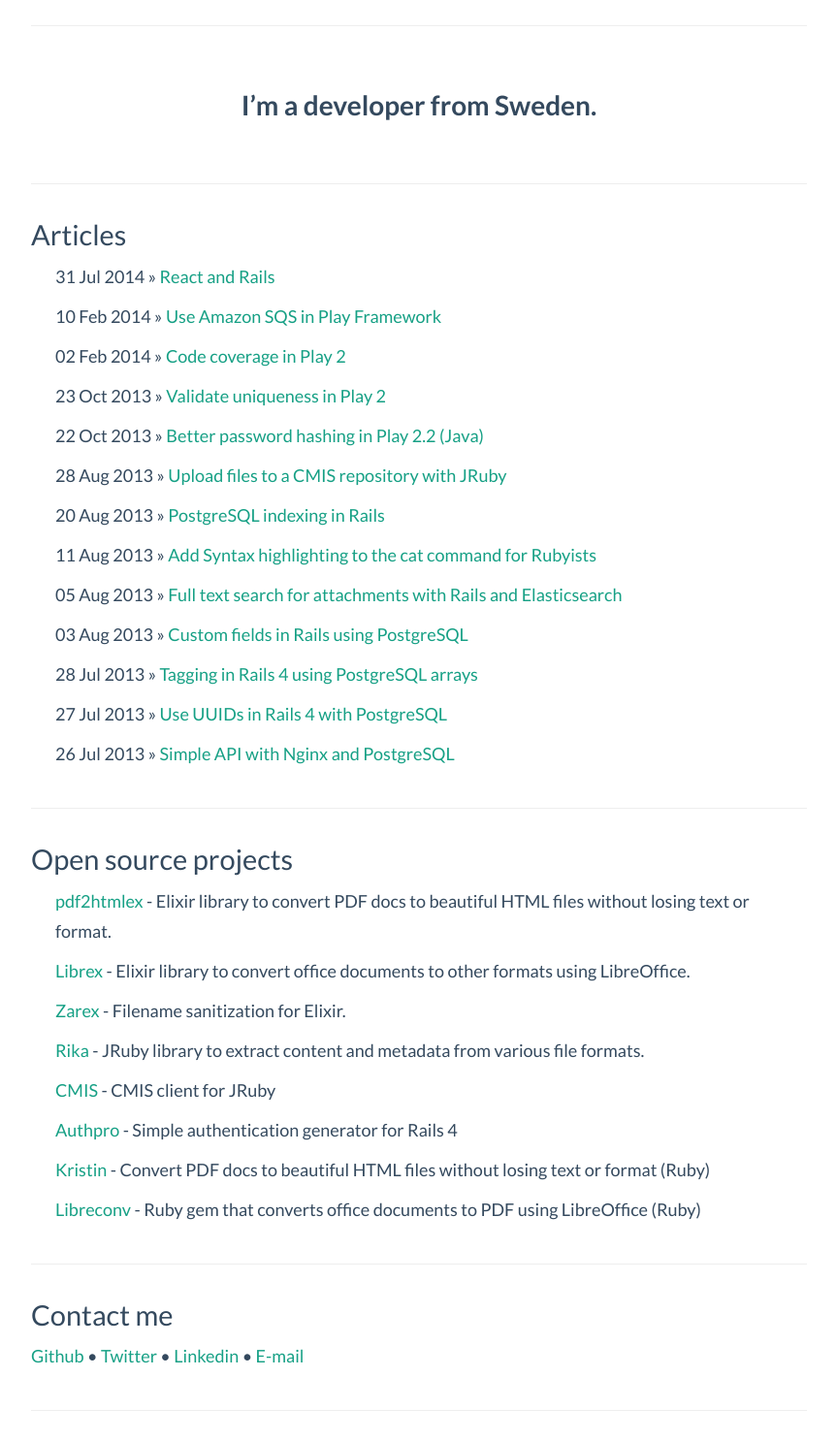
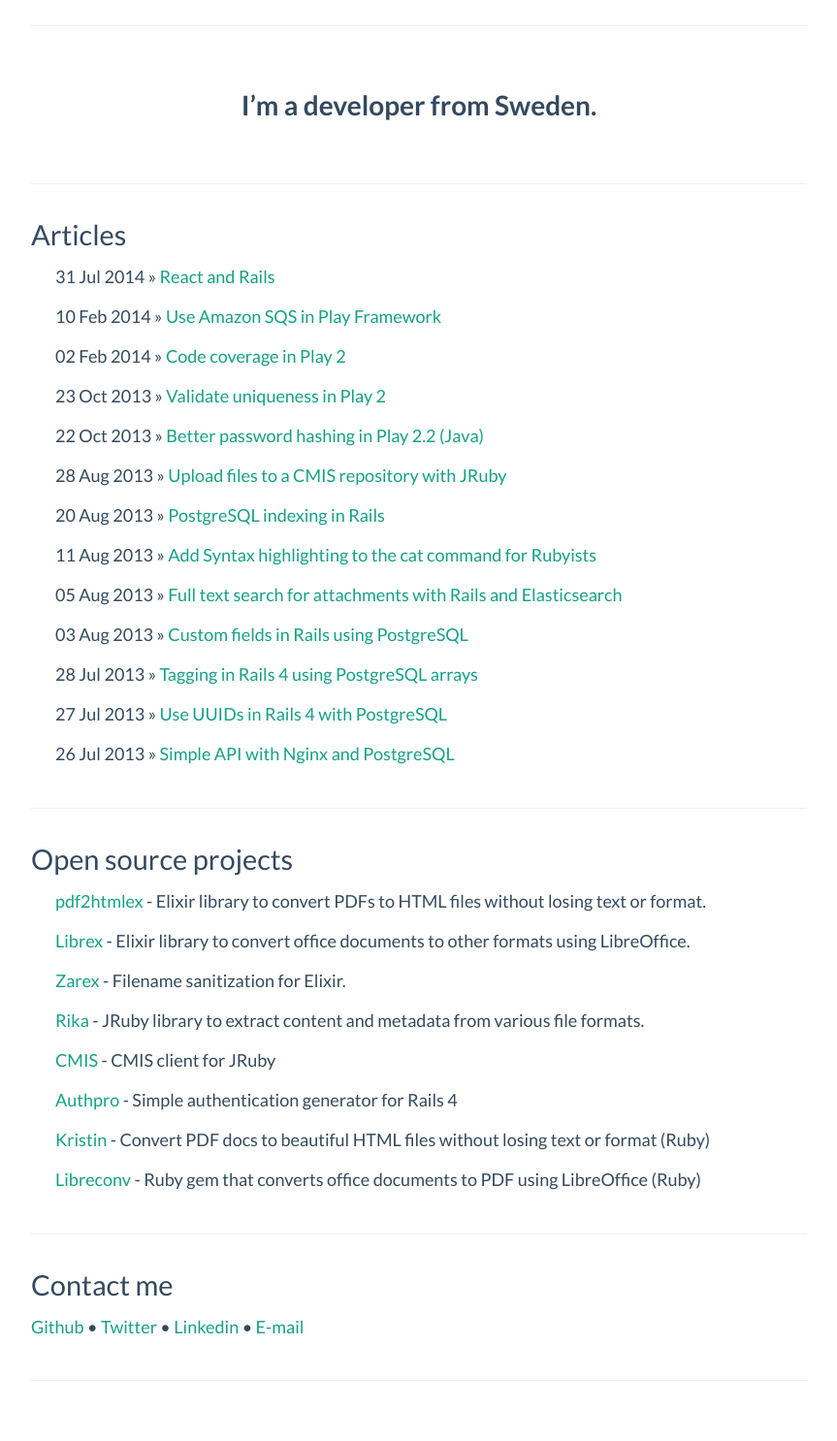
Before and after one commit to ricn/ricn.github.io, a Jekyll site: the page built from index.html, in a window 1280 px wide, cut to the strip 137-1623 px from the top of the page. Shown: the whole strip at 97% size, without its empty margins (208-1071 px from the left). Built offline with Jekyll 4.4.1, drawn with Linux system fonts in a browser that asks for light colours; after the commit the page ends 1592 px from its top, so only the background shows below that.

Commit message:
Shorter text

```diff
--- a/index.html
+++ b/index.html
@@ -24,7 +24,7 @@
   	<h4>Open source projects</h4>
   	<ul class="posts">
       <li>
-  			<p><a href="https://github.com/ricn/pdf2htmlex" target="_blank">pdf2htmlex</a> - Elixir library to convert PDF docs to beautiful HTML files without losing text or format.</p>
+  			<p><a href="https://github.com/ricn/pdf2htmlex" target="_blank">pdf2htmlex</a> - Elixir library to convert PDFs to HTML files without losing text or format.</p>
   		</li>
       <li>
   			<p><a href="https://github.com/ricn/librex" target="_blank">Librex</a> - Elixir library to convert office documents to other formats using LibreOffice.</p>
```
